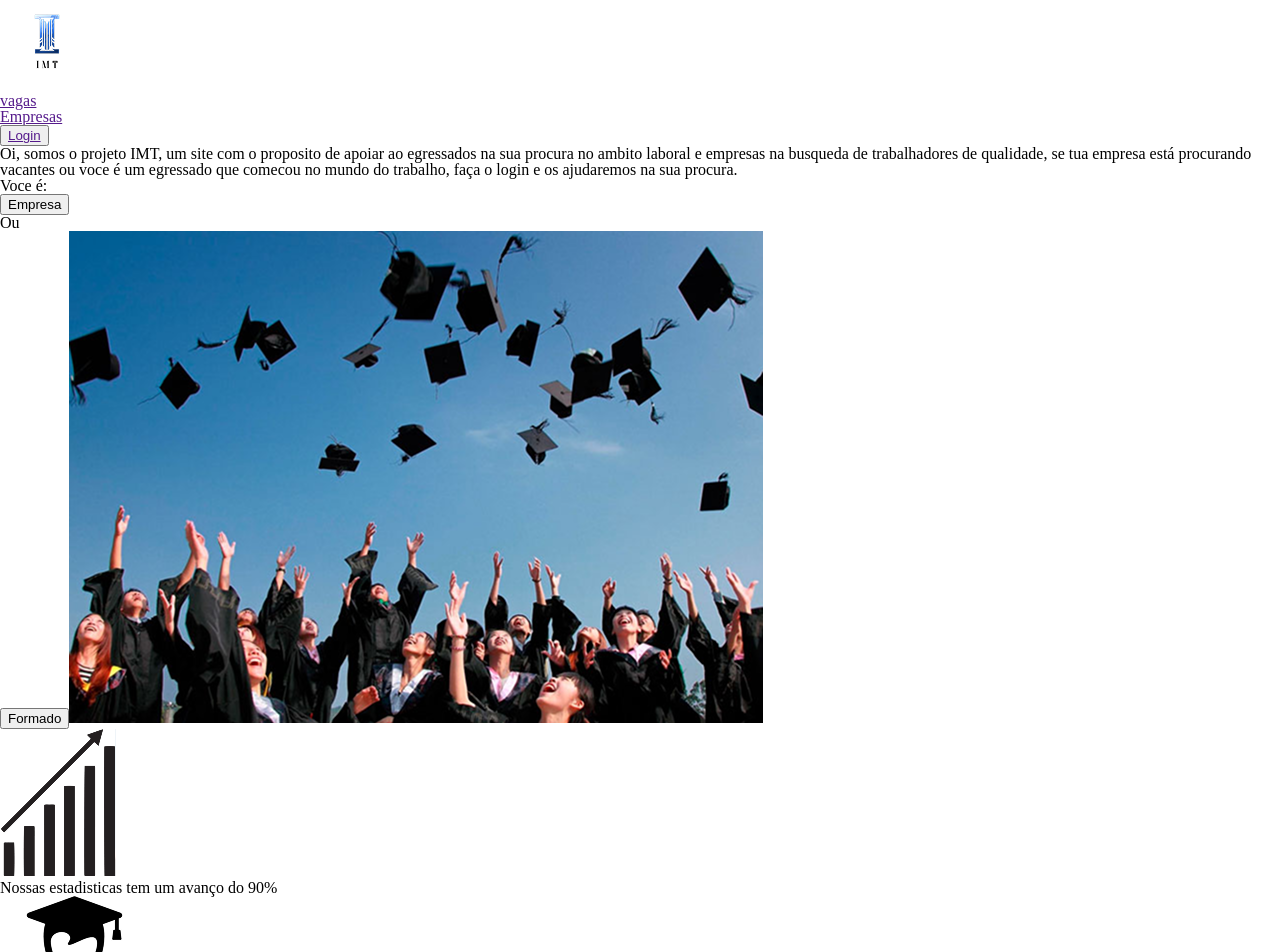
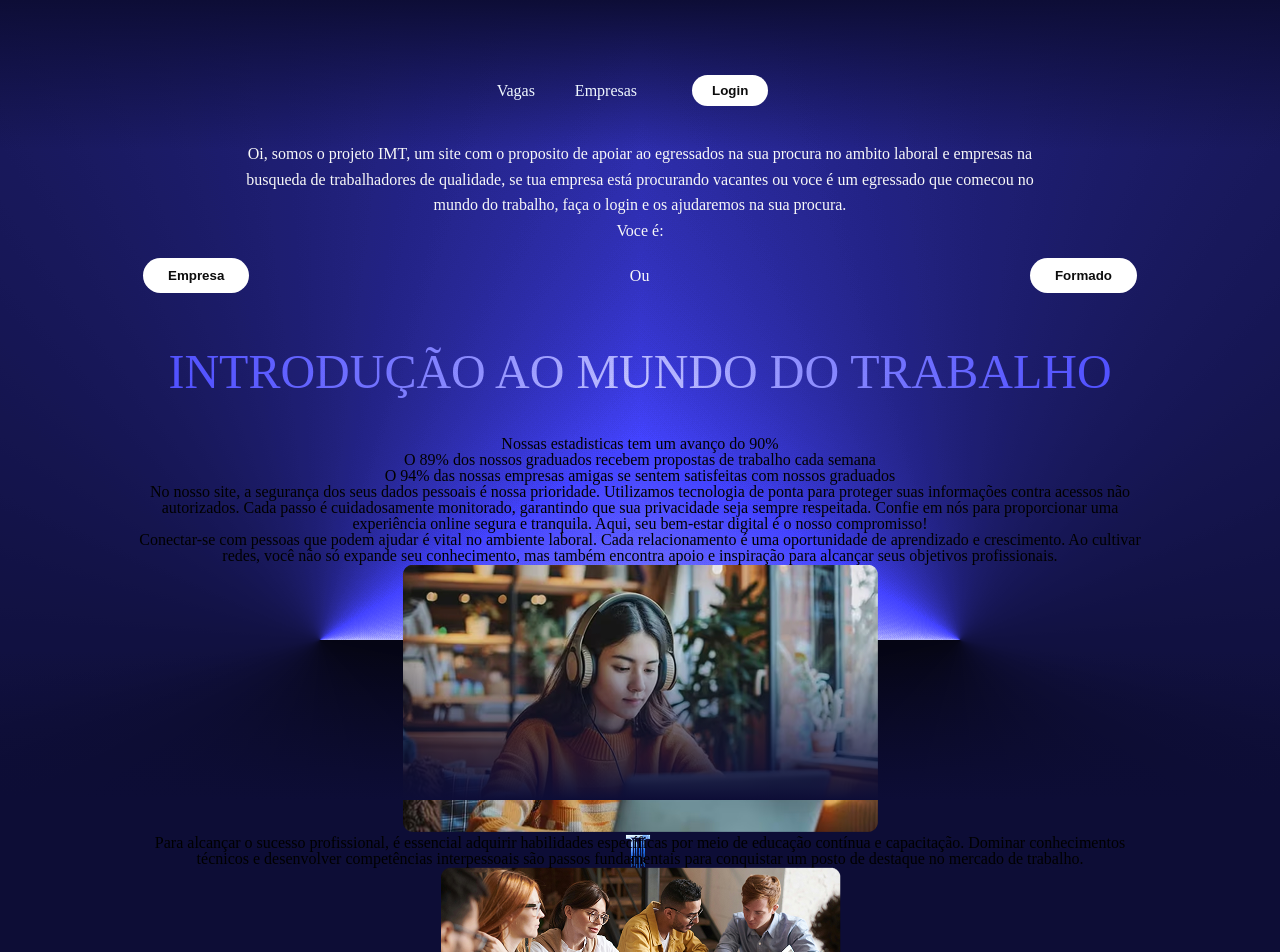
Before and after one commit to Hackaton-IMT-2025/Front, a Vue app: page / in a window 1280 px wide. Shown: the top 952 px of the page. Built offline with nearby package versions, Linux system fonts and the light colour scheme.

Commit message:
FEAT: Rasgunho

```diff
--- a/src/App.vue
+++ b/src/App.vue
@@ -1,44 +1,142 @@
-<<script setup>
+<script setup>
 import { ref } from 'vue';
-
 const paginaAtual = ref("home");
 
 function irParaLogin() {
   paginaAtual.value = "login";
 }
+function irParaCriarEmpresas() {
+  paginaAtual.value = "criarEmpresas";
+}
+function irParaCriarFormado() {
+  paginaAtual.value = "criarFormado";
+}
+function irParaLoginFormado() {
+  paginaAtual.value = "LoginFormado";
+}
+function irParaLoginEmpresa() {
+  paginaAtual.value = "LoginEmpresa";
+}
+function irParaHome() {
+  paginaAtual.value = "Home";
+}
+
+//Lucy feito
+document.addEventListener("DOMContentLoaded", (event) => {
+  gsap.registerPlugin(ScrollTrigger);
+
+  const linhaDoTempo = gsap.timeline({
+    scrollTrigger: {
+      trigger: ".divPai",
+      start: "top top",
+      end: "+=2000",
+      pin: true,
+      scrub: 2,
+    },
+  });
+
+  linhaDoTempo.to(".divGradient", {
+    opacity: 0,
+    duration: 1,
+  });
+
+  linhaDoTempo.from(
+    ".divGradient2",
+    {
+      opacity: 0,
+      duration: 1,
+    },
+    "<"
+  );
+
+  linhaDoTempo.to(
+    ".tituloHero",
+    {
+      opacity: 0,
+      duration: 1,
+    },
+    "<"
+  );
+
+  const listaCards = document.querySelectorAll(".card");
+
+  listaCards.forEach((xuxa) => {
+    linhaDoTempo.from(xuxa, {
+      opacity: 0,
+      filter: "blur(30px)",
+      duration: 0.5,
+    });
+
+    linhaDoTempo.to(
+      xuxa,
+      {
+        opacity: 0,
+        filter: "blur(30px)",
+        duration: 0.5,
+      },
+      "+=.5"
+    );
+  });
+
+  linhaDoTempo.to(
+    ".divGradient2",
+    {
+      opacity: 0,
+      duration: 0.5,
+    },
+    "-=.5"
+  );
+
+  linhaDoTempo.from(
+    ".divObrigado",
+    {
+      opacity: 0,
+      duration: 0.5,
+    },
+    "<"
+  );
+
+  linhaDoTempo.to(
+    ".divObrigado",
+    {
+      scaleX: 1,
+      rotateX: 0,
+      top: 0,
+      borderRadius: 0,
+      duration: 1,
+    }
+  );
+});
 </script>
 
-
-
 <template>
-  <main>
+  <div class="background">
+    <div class="degrade-top"></div>
+    <div class="lado-esquerdo"></div>
+    <div class="lado-direito"></div>
+    <main class="mainpage">
     <header>
-      <nav>
-        <img src="../public/imagens/Captura de tela de 2025-07-04 13-40-50-Photoroom 1.png "
-          alt="tela de 2025-07-04 13-40-50-Photoroom.png">
-      </nav>
-      <ul>
-        <li>
-          <p>
-            <a href="">vagas</a>
-          </p>
-        </li>
-        <li>
-          <a href="">Empresas</a>
-        </li>
-        <li>
-          <button>
-            <p>
-              <a href="">Login</a>
-            </p>
-          </button>
-        </li>
-      </ul>
-    </header>
+  <ul>
+    <li><a href=""><p>Vagas</p></a></li>
+    <li><a href=""><p>Empresas</p></a></li>
+    <li v-if="['home', 'login', 'LoginFormado', 'LoginEmpresa'].includes(paginaAtual)">
+      <button @click="irParaLogin">Login</button>
+    </li>
+    <li v-else>
+      <img src="../public/imagens/flame.png" alt="flame.png">
+    </li>
+  </ul>
+  <div
+    v-if="!['home', 'login', 'LoginFormado', 'LoginEmpresa'].includes(paginaAtual)"
+  >
+    <input type="text" placeholder="Buscar..." />
+    <button>
+      <i class="fa-solid fa-magnifying-glass"></i>
+    </button>
+  </div>
+</header>
     <div v-if="paginaAtual === 'home'">
-
-
-    <section>
+    <section class="hero">
       <p>
         Oi, somos o projeto IMT, um site com o proposito de apoiar ao egressados na sua procura no ambito laboral e
         empresas na busqueda de trabalhadores de qualidade, se tua empresa está procurando vacantes ou voce é um
@@ -47,35 +145,32 @@ function irParaLogin() {
       <p>
         Voce é:
       </p>
-      <button>
-        <p>
+      <div class="escolha">
+      <button @click="irParaCriarEmpresas">
           Empresa
-        </p>
       </button>
       <p>
         Ou
       </p>
-      <button @click="irParaLogin">
+      <button @click="irParaCriarFormado">
       Formado
       </button>
-      <img src="../public/imagens/image 11(2).png" alt="image 11.png">
+      </div>
+      <h1>INTRODUÇÃO AO MUNDO DO TRABALHO</h1>
     </section>
     <section>
       <ul>
         <li>
-          <img src="../public/imagens/image 1(2).png" alt="image 1(1).png">
           <p>
             Nossas estadisticas tem um avanço do 90%
           </p>
         </li>
         <li>
-          <img src="../public/imagens/image 2(1).png" alt="image 2.png">
           <p>
             O 89% dos nossos graduados recebem propostas de trabalho cada semana
           </p>
         </li>
         <li>
-          <img src="../public/imagens/image 3(1).png" alt="image 3.png">
           <p>
             O 94% das nossas empresas amigas se sentem satisfeitas com nossos graduados
           </p>
@@ -89,7 +184,6 @@ function irParaLogin() {
         sua privacidade seja sempre respeitada. Confie em nós para proporcionar uma experiência online segura e
         tranquila. Aqui, seu bem-estar digital é o nosso compromisso!
       </p>
-      <img src="../public/imagens/image 4(1).png" alt="image 4.png">
     </section>
     <section>
       <p>
@@ -108,10 +202,146 @@ function irParaLogin() {
   </div>
   <section v-if="paginaAtual === 'login'" id="loginFormadoSection">
 
+    <h1>Voce é?</h1>
+    <button @click="irParaLoginFormado">
+      Formado
+    </button>
+    <button @click="irParaLoginEmpresa">
+      Empresa
+    </button>
+  </section>
+  <section>
+
+  </section>
+<section v-if="paginaAtual === 'criarEmpresas'" id="criarEmpresasSection">
+  <h1>Cria sua empresa</h1>
+<div>
+  <ul>
+    <li>
+      <div>
+      <input type="text" placeholder="nome da empresa">
+      <i class="fa-solid fa-magnifying-glass"></i>
+    </div>
+    </li>
+    <li>
+      <div>
+      <input type="text" placeholder="email">
+      <i class="fa-solid fa-magnifying-glass"></i>
+    </div>
+    </li>
+    <li>
+      <div>
+      <input type="text" placeholder="senha">
+      <i class="fa-solid fa-magnifying-glass"></i>
+    </div>
+    </li>
+  </ul>
+  </div>
+  <div>
+  <ul>
+    <li>
+      <div>
+      <input type="text" placeholder="Endereço">
+      <i class="fa-solid fa-magnifying-glass"></i>
+    </div>
+    </li>
+    <li>
+      <div>
+      <input type="text" placeholder="CNPJ">
+      <i class="fa-solid fa-magnifying-glass"></i>
+    </div>
+    </li>
+    <li>
+      <div>
+      <input type="text" placeholder="Confirmação da senha">
+      <i class="fa-solid fa-magnifying-glass"></i>
+    </div>
+    </li>
+  </ul>
+</div>
+  <button>
+Cadastrar
+  </button>
+</section>
+<section v-if="paginaAtual === 'criarFormado'" id="criarFormadoSection">
+<h1>Cria sua conta de formado</h1>
+<ul>
+    <li>
+      <div>
+      <input type="text" placeholder="nome da empresa">
+      <i class="fa-solid fa-magnifying-glass"></i>
+    </div>
+    </li>
+    <li>
+      <div>
+      <input type="text" placeholder="email">
+      <i class="fa-solid fa-magnifying-glass"></i>
+    </div>
+    </li>
+    <li>
+      <div>
+      <input type="text" placeholder="senha">
+      <i class="fa-solid fa-magnifying-glass"></i>
+    </div>
+    </li>
+    <li>
+      <div>
+      <input type="text" placeholder="Confirmação da senha">
+      <i class="fa-solid fa-magnifying-glass"></i>
+    </div>
+    </li>
+  </ul>
+  <button>
+Cadastrar
+  </button>
+</section>
+<section v-if="paginaAtual === 'LoginFormado'" id="LoginFormadoSection">
+  <img src="../public/imagens/flame.png" alt="flame.png">
+  <ul>
+    <li>
+      <div>
+      <input type="text" placeholder="email">
+      <i class="fa-solid fa-magnifying-glass"></i>
+    </div>
+    </li>
+    <li>
+      <div>
+      <input type="text" placeholder="senha">
+      <i class="fa-solid fa-magnifying-glass"></i>
+    </div>
+    </li>
+  </ul>
+  <button @click="irParaHome">
+    login
+  </button>
+</section>
+<section v-if="paginaAtual === 'LoginEmpresa'" id="LoginEmpresasSection">
+  <img src="../public/imagens/flame.png" alt="flame.png">
+  <ul>
+    <li>
+      <div>
+      <input type="text" placeholder="CNPJ">
+      <i class="fa-solid fa-magnifying-glass"></i>
+    </div>
+    </li>
+    <li>
+      <div>
+      <input type="text" placeholder="senha">
+      <i class="fa-solid fa-magnifying-glass"></i>
+    </div>
+    </li>
+  </ul>
+  <button @click="irParaHome">
+    login
+  </button>
+</section>
+<section v-if="paginaAtual === 'Home'" id="">
+
 </section>
 
-
   </main>
+  <div class="degrade-bottom"></div>
+  </div>
   <footer>
     <img src="../public/imagens/Captura de tela de 2025-07-04 13-40-50-Photoroom 1.png"
       alt="Captura de tela de 2025-07-04 13-40-50-Photoroom.png">
@@ -122,9 +352,9 @@ function irParaLogin() {
         </p>
       </li>
       <li>
-        <p>
-          <a href="">login</a>
-        </p>
+        <button @click="irParaLogin">
+        login
+        </button>
       </li>
       <li>
         <p>
@@ -152,7 +382,215 @@ function irParaLogin() {
     <p>&copy;2025 Copyright</p>
   </footer>
 </template>
+<style scoped>
+/*==============================================
+                  background
+===============================================*/
+.background {
+  background:rgb(5, 5, 19);
+  display: flex;
+  height: 100vh;
+  width: 100%;
+}
+.degrade-top,
+.degrade-bottom {
+  position: absolute;
+  left: 0;
+  width: 100%;
+  height: 150px;
+  z-index: 5;
+  pointer-events: none;
+}
+.degrade-top {
+  top: 0;
+  background: linear-gradient(to bottom, #0d0d36, rgba(8, 8, 30, 0));
+  z-index: 1;
+}
 
-<style scoped>
+.degrade-bottom {
+  bottom: 0;
+  background: linear-gradient(to top, #0d0d36, rgba(8, 8, 30, 0));
+}
 
+.lado-esquerdo {
+  width: 50%;
+  background: conic-gradient(from 90deg at 50% 80%, #0c0c0c 0deg, #B1B1B1 170deg, #f8f8f8 360deg);
+  mix-blend-mode: color-dodge;
+  height: 100%;
+}
+
+.lado-direito {
+  width: 50%;
+  background: conic-gradient(from 90deg at 50% 80%, #0c0c0c 0deg, #B1B1B1 170deg, #f8f8f8 360deg);
+  mix-blend-mode: color-dodge;
+  height: 100%;
+  transform: scaleX(-1);
+}
+/*============================================================
+                            HEADER
+============================================================*/
+header {
+  display: flex;
+  align-items: center;
+  justify-content: space-between;
+  margin: 20px 5%;
+  position: relative;
+  z-index: 2;
+}
+
+header ul {
+  display: flex;
+  gap: 40px;
+  align-items: center;
+  list-style: none;
+}
+
+header ul li a {
+  text-decoration: none;
+  color: aliceblue;
+  font-weight: 500;
+}
+
+header ul li button {
+  background: #fff;
+  color: #0c0c0c;
+  padding: 8px 20px;
+  border: none;
+  border-radius: 20px;
+  cursor: pointer;
+  font-weight: bold;
+  transition: background 0.3s;
+}
+
+header ul li button:hover {
+  background: #b1b1b1;
+}
+
+/*======================================
+                MAIN
+=======================================*/
+.mainpage {
+  flex: 1;
+  display: flex;
+  flex-direction: column;
+  align-items: center;
+  padding: 40px 10%;
+  text-align: center;
+  position: absolute;
+}
+.hero{
+  justify-content: center;
+  align-items: center;
+}
+.hero p {
+  color: #f8f8f8;
+  margin: auto;
+  line-height: 1.6;
+  max-width: 800px;
+}
+.hero{
+  justify-content: center;
+  align-items: center;
+}
+.hero h1 {
+  font-size: 3rem;
+  color: #b1b1b1;
+  margin: 40px 0;
+  mix-blend-mode: color-dodge;
+}
+.escolha {
+  display: flex;
+  align-items: center;
+  justify-content: center;
+  gap: 20px;
+}
+
+/* Botões gerais */
+button {
+  padding: 10px 25px;
+  border-radius: 25px;
+  border: none;
+  margin: 15px;
+  cursor: pointer;
+  font-weight: bold;
+  background: #fff;
+  color: #0c0c0c;
+  transition: all 0.3s;
+}
+
+button:hover {
+  background: #b1b1b1;
+}
+
+/* Inputs */
+input {
+  padding: 10px 15px;
+  border-radius: 8px;
+  border: none;
+  outline: none;
+  margin: 10px 0;
+  width: 100%;
+  max-width: 300px;
+}
+
+/*=================================
+                FOOTER
+=================================*/
+footer {
+  background: #0d0d36;
+  padding: 20px 5%;
+  display: flex;
+  flex-direction: column;
+  align-items: center;
+  gap: 15px;
+  text-align: center;
+}
+
+footer ul {
+  display: flex;
+  gap: 20px;
+  list-style: none;
+  padding: 0;
+}
+
+footer a {
+  color: aliceblue;
+  text-decoration: none;
+  transition: color 0.3s;
+}
+
+footer a:hover {
+  color: #b1b1b1;
+}
+
+footer svg {
+  width: 24px;
+  height: 24px;
+  fill: aliceblue;
+  transition: fill 0.3s;
+}
+
+footer svg:hover {
+  fill: #b1b1b1;
+}
+
+footer p {
+  color: #b1b1b1;
+  font-size: 0.9rem;
+}
+
+/*=================================
+            Lucy feito
+=================================*/
+
+.divPai{
+    height: 100vh;
+    perspective: 3000px;
+    perspective-origin: 50% 73%
+}
+
+.divObrigado{
+    transform: rotateX(90deg) scaleX(.44);
+    border-radius: 40px
+}
 </style>
```
